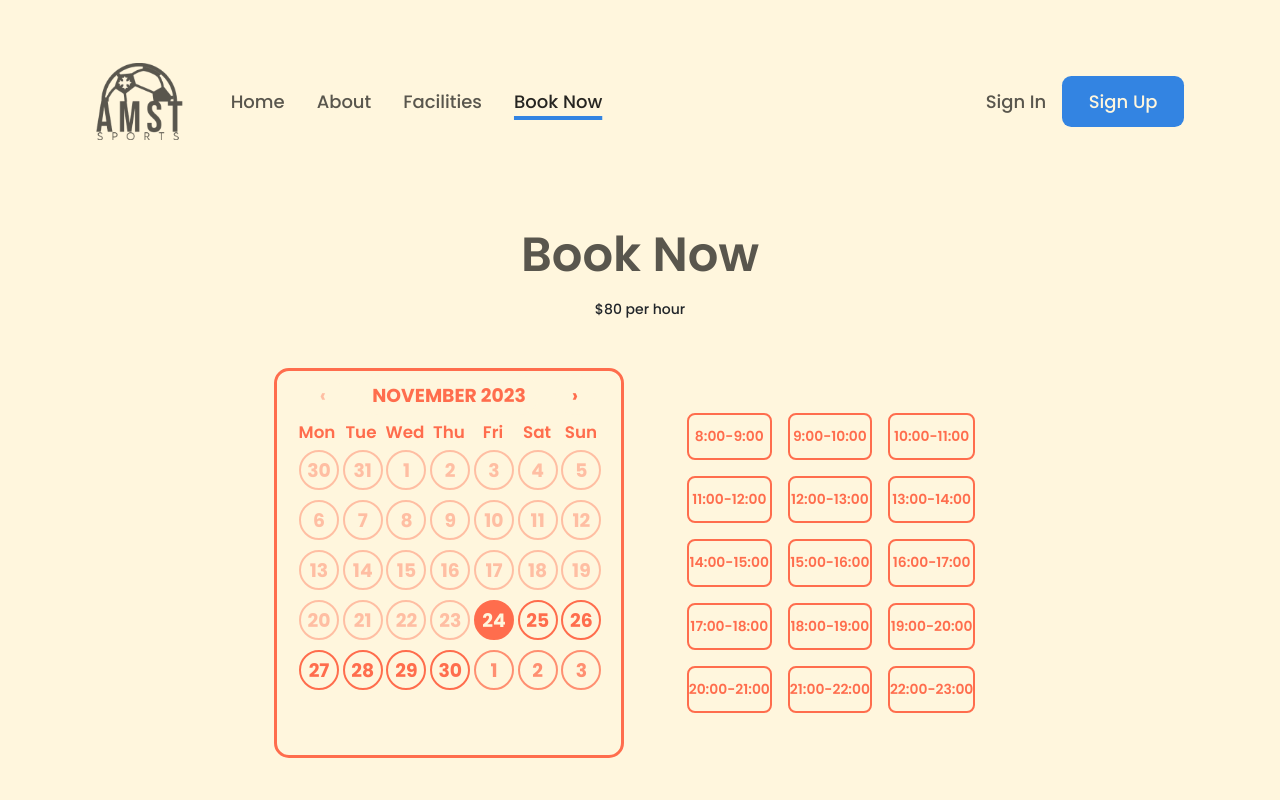
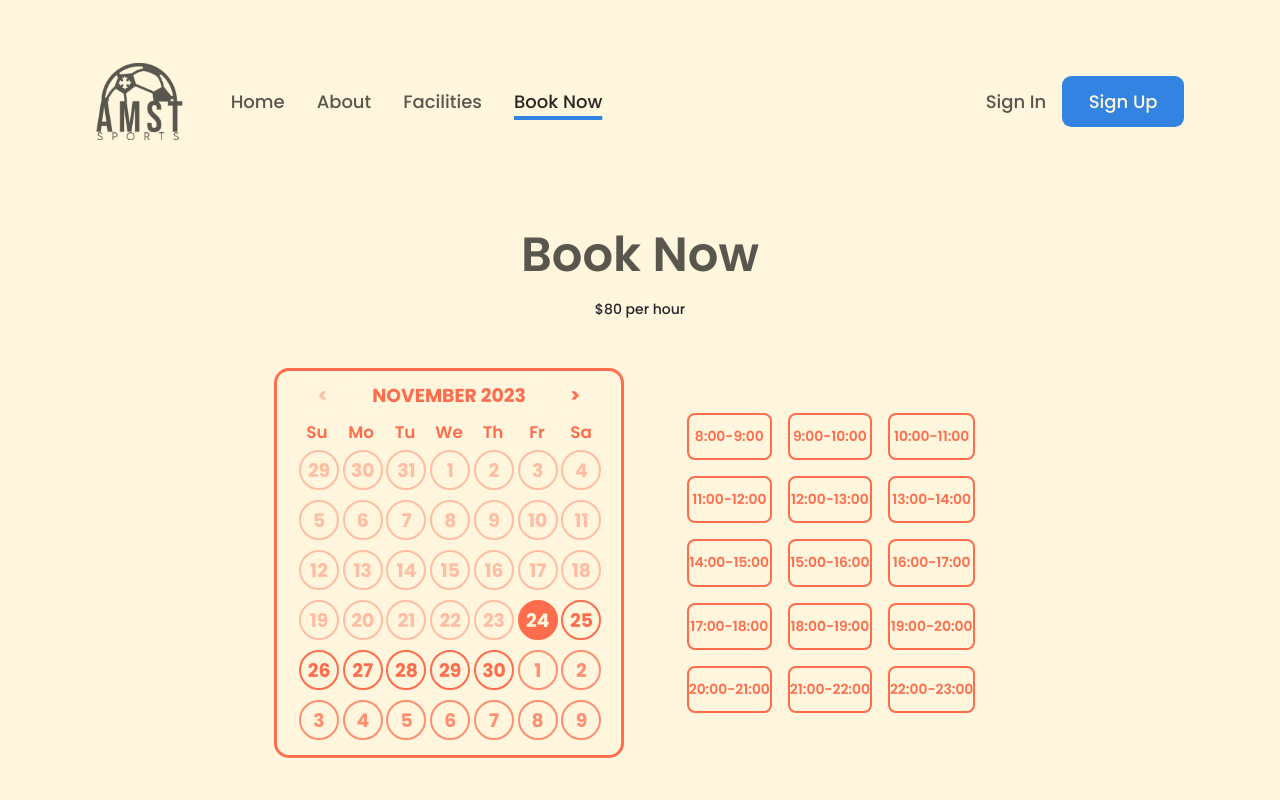
Before and after one commit to saweresg/amst-sports, a React (Create React App) app in the folder client/: page /booking in a window 1280 px wide. Shown: the top 800 px of the page. Built offline with nearby package versions, Linux system fonts and the light colour scheme; no server answers.

Commit message:
changed calendar to gregorian, and added fixed number of rows in calendar(6)

```diff
--- a/client/src/components/slots/slots.css
+++ b/client/src/components/slots/slots.css
@@ -1,34 +1,21 @@
 .timeButton {
   border-radius: 8px;
-  /* background: #FF6D4D; */
   background: none;
   outline: none;
-
-  /* color: var(--color-bg); */
   color: #ff6d4d;
   border: 2px solid #ff6d4d;
-  /* font-family: sans-serif; */
   font-family: var(--font-family);
   font-size: 13.868px;
-  /* font-style: normal; */
   font-weight: 600;
   line-height: normal;
   cursor: pointer;
-  transition: 0.3s;
+  transition: 0.5s;
 }
-
-/* .free:active   {
-    background: #DF2800;
-}
-
-.selected:active {
-    background: #FF6D4D;
-} */
 
 .free:hover {
   color: var(--color-bg);
   background: #ff6d4d;
-  transition: 0.3s;
+  transition: 0.5s;
 }
 
 .selected {
@@ -37,28 +24,18 @@
 }
 
 .selected:hover {
-  /* background: none;
-    color: #FF6D4D; */
   opacity: 0.7;
-  transition: 0.3s;
+  transition: 0.5s;
 }
 
 .selected:active {
   background: none;
   color: #ff6d4d;
+  transition: 0.5s;
 }
 
 .blocked {
   cursor: not-allowed;
   opacity: 0.4;
-  /* background: #b1b1b1;
-    border: 1px solid #b1b1b1; */
-  /* border-radius: 6px; */
   box-shadow: rgba(0, 0, 0, 0.1) 1px 2px 4px;
-  /* box-sizing: border-box; */
-  /* color: #858585; */
-  /* cursor: pointer; */
-  /* display: inline-block; */
 }
-
-/* button:se */
--- a/client/src/containers/booking/Booking.jsx
+++ b/client/src/containers/booking/Booking.jsx
@@ -332,6 +332,13 @@ const Booking = () => {
                 next2Label={null}
                 prev2Label={null}
                 minDetail={"year"}
+                showFixedNumberOfWeeks={true}
+                calendarType={"gregory"}
+                formatShortWeekday={(locale, date) =>
+                  ["Su", "Mo", "Tu", "We", "Th", "Fr", "Sa"][date.getDay()]
+                }
+                nextLabel={">"}
+                prevLabel={"<"}
               />
             </CalendarContainer>
           </div>
```
